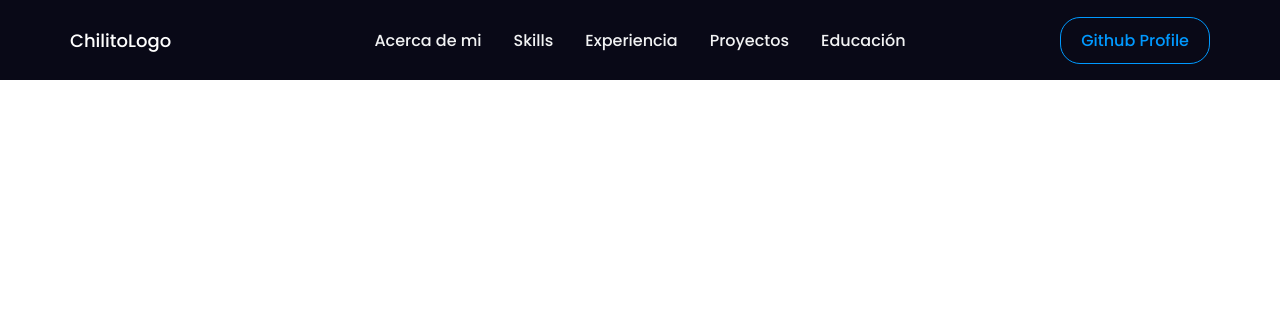
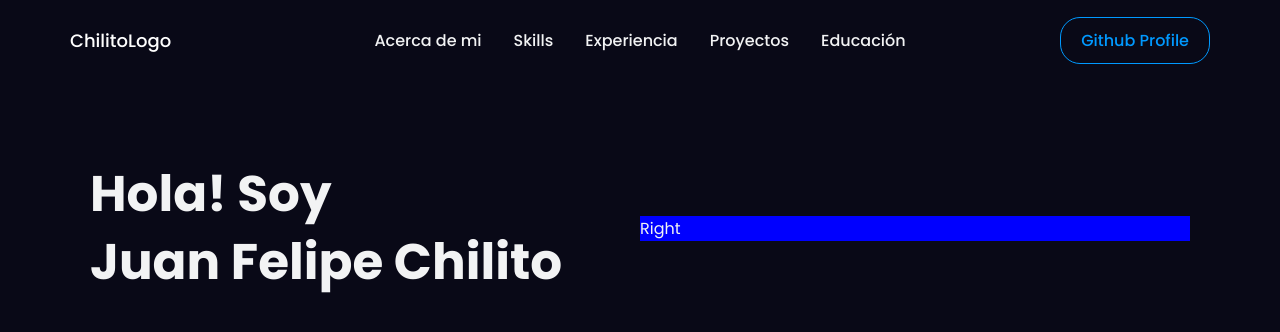
Before and after one commit to jfchilito7/portafolio_jfc, a React (Vite) app: page / in a window 1280 px wide. Shown: the top 332 px of the page. Built offline with nearby package versions, Linux system fonts and the light colour scheme.

Commit message:
Agregar componente Hero y estilización en App; corregir nombre en constantes

```diff
--- a/src/App.jsx
+++ b/src/App.jsx
@@ -2,7 +2,16 @@ import styled, { ThemeProvider} from 'styled-components';
 import { darkTheme } from './utils/Themes';
 import Navbar from './components/Navbar';
 import { BrowserRouter } from 'react-router-dom';
+import Hero from './components/sections/Hero';
 
+const Body = styled.div`
+  background-color: ${({theme}) => theme.bg};
+  color: ${({theme}) => theme.text_primary};
+  width: 100%;
+  height: 90vh;
+  overflow-x: hidden;
+  position: relative;
+`;
 
 function App() {
 
@@ -11,6 +20,9 @@ function App() {
       <ThemeProvider theme={darkTheme}>
         <BrowserRouter>
           <Navbar />
+          <Body>
+            <Hero />
+          </Body>
         </BrowserRouter>
       </ThemeProvider>
     </>
--- /dev/null
+++ b/src/components/sections/Hero.jsx
@@ -0,0 +1,107 @@
+import styled from 'styled-components'
+import { BioData } from '../../data/constants';
+
+const HeroContainer = styled.div`
+    display: flex;
+    justify-content: center;
+    position: relative;
+    padding: 80px 30px;
+    z-index: 1;
+
+    @media screen and (max-width: 960px) {
+        padding: 66px 16px;
+    }
+
+    @media screen and (max-width: 640px) {
+        padding: 32px 16px;
+    }
+
+    clip-path: polygon(0 0, 100% 0, 100% 100%, 70% 95%, 0 100%);
+`;
+const HeroInnerContainer = styled.div`
+    positoion: relative;
+    display: flex;
+    justify-content: space-between;
+    align-items: center;
+    width: 100%;
+    max-width: 1100px;
+
+    @media screen and (max-width: 960px) {
+        flex-direction: column;
+    }
+`;
+const HeroLeftContainer = styled.div`
+    width: 100%;
+    order: 1;
+
+    @media screen and (max-width: 960px) {
+        order: 2;
+        margin-bottom: 30px;
+        display: flex;
+        flex-direction: column;
+        align-items: center;
+
+    @media screen and (max-width: 640px) {
+        order: 2;
+        margin-bottom: 30px;
+        display: flex;
+        flex-direction: column;
+        align-items: center;
+    }
+    }
+`;
+const HeroRightContainer = styled.div`
+    width: 100%;
+    order: 2;
+    background-color: blue;
+
+    @media screen and (max-width: 960px) {
+        order: 1;
+        margin-bottom: 30px;
+        display: flex;
+        flex-direction: column;
+        justify-content: center;
+        align-items: center;
+        margin-buttom: 80px;
+    }
+
+    @media screen and (max-width: 640px) {
+        margin-bottom: 30px;
+    }
+`;
+
+const Title = styled.div `
+    font-weight: 700;
+    font-size: 50px;
+    color: ${({theme}) => theme.text_primary};
+    line-height: 68px;
+
+    @media screen and (max-width: 960px) {
+        text-align: center;
+    }
+
+    @media screen and (max-width: 960px) {
+        font-size: 40px;
+        line-height: 48px;
+        margin-bottom: 8px;
+    }
+`;
+
+const Hero = () => {
+    return (
+        <div id='about'>
+            <HeroContainer>
+                <HeroInnerContainer>
+                    <HeroLeftContainer>
+                        <Title>
+                            Hola! Soy <br /> {BioData.name}
+                        </Title>
+                    </HeroLeftContainer>
+                    <HeroRightContainer>Right</HeroRightContainer>
+                </HeroInnerContainer>
+            </HeroContainer>
+        </div>
+    )
+}
+
+export default Hero
--- a/src/data/constants.js
+++ b/src/data/constants.js
@@ -1,5 +1,5 @@
 export const BioData = {
-    name: 'Juan Felipe chilito',
+    name: 'Juan Felipe Chilito',
     roles: [
         'Desarrollador Full Stack',
         'Diseñador UI/UX',
```
